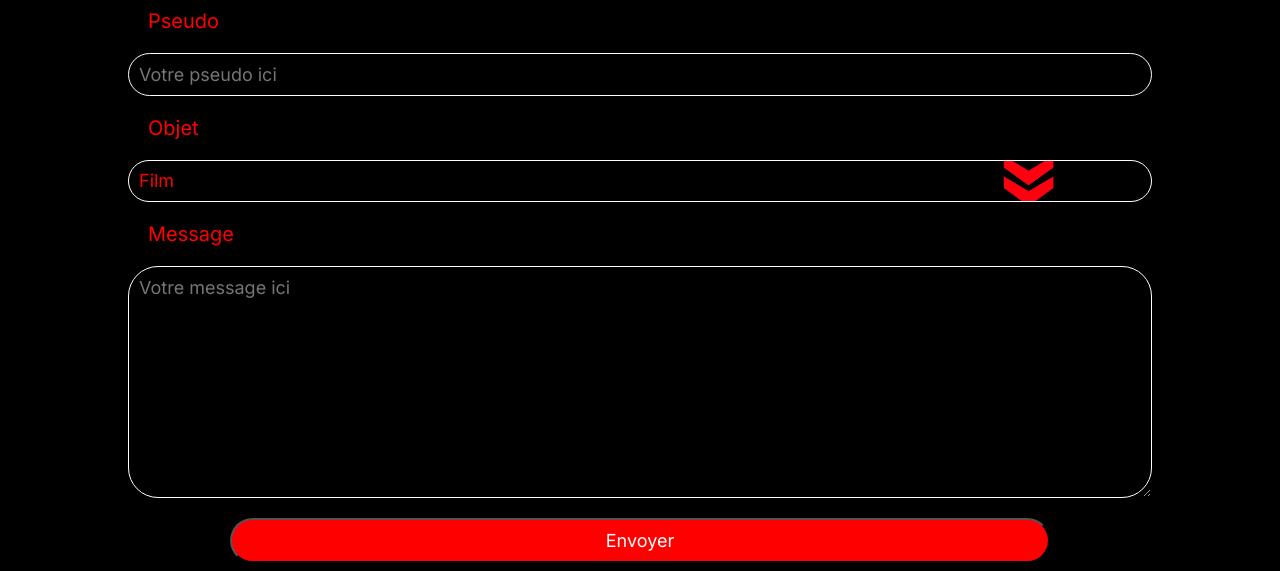
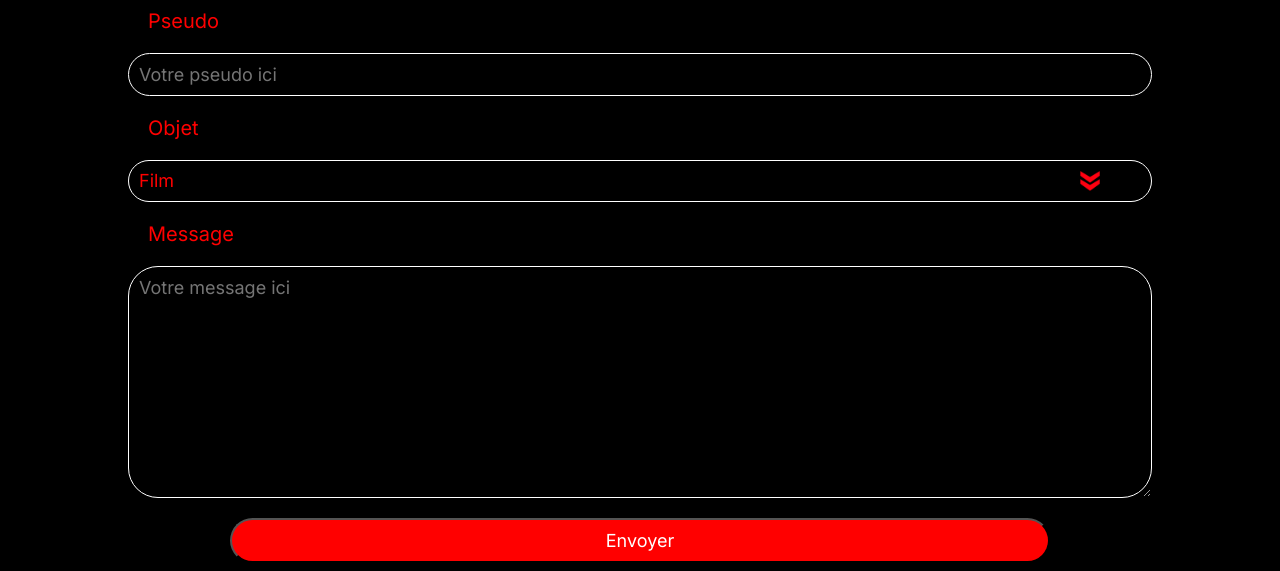
Before and after one commit to ventustyl/Projet-Marvel-HTML-CSS-JS, a plain HTML site: page PAGES/contact.html in a window 1280 px wide. Shown: the part 1329-1900 px from the top of the page. Drawn offline with Linux system fonts and the light colour scheme.

Commit message:
fleche modif sur le select

```diff
--- a/CSS/style.css
+++ b/CSS/style.css
@@ -254,13 +254,8 @@ h3 {
 }
 
 @keyframes showup {
-  0% {
-    opacity: 0;
-  }
-
-  100% {
-    opacity: 1;
-  }
+  0% {opacity: 0;}
+  100% {opacity: 1;}
 }
 
 .none {
@@ -510,5 +505,11 @@ h3 {
   .film{
     width: 30%;
   }
+  .select_box {
+    color: red;
+    appearance: none;
+    overflow: hidden;
+    background: url("../IMG/fleche.png") 95% / 2% no-repeat black;
+  }
 
 }
```
